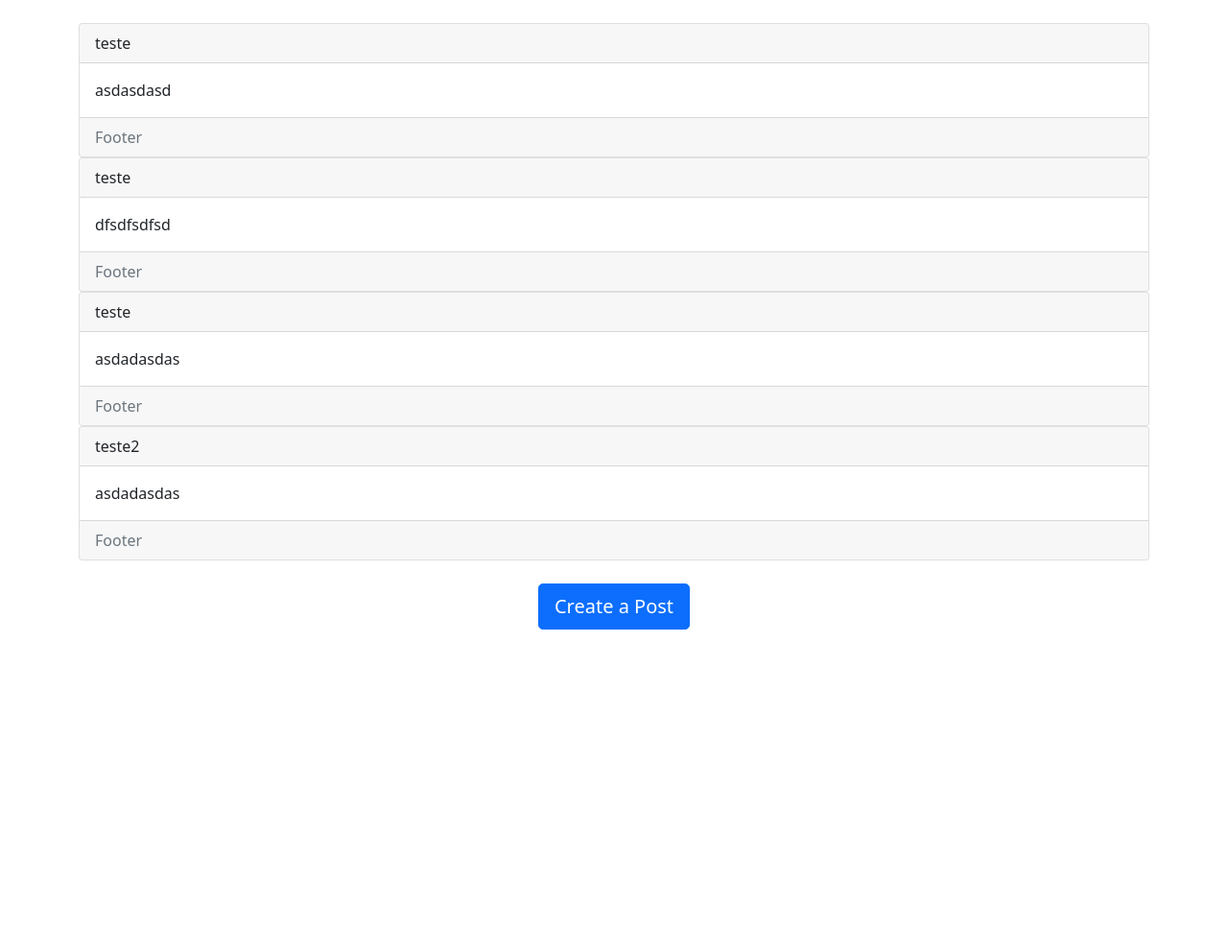
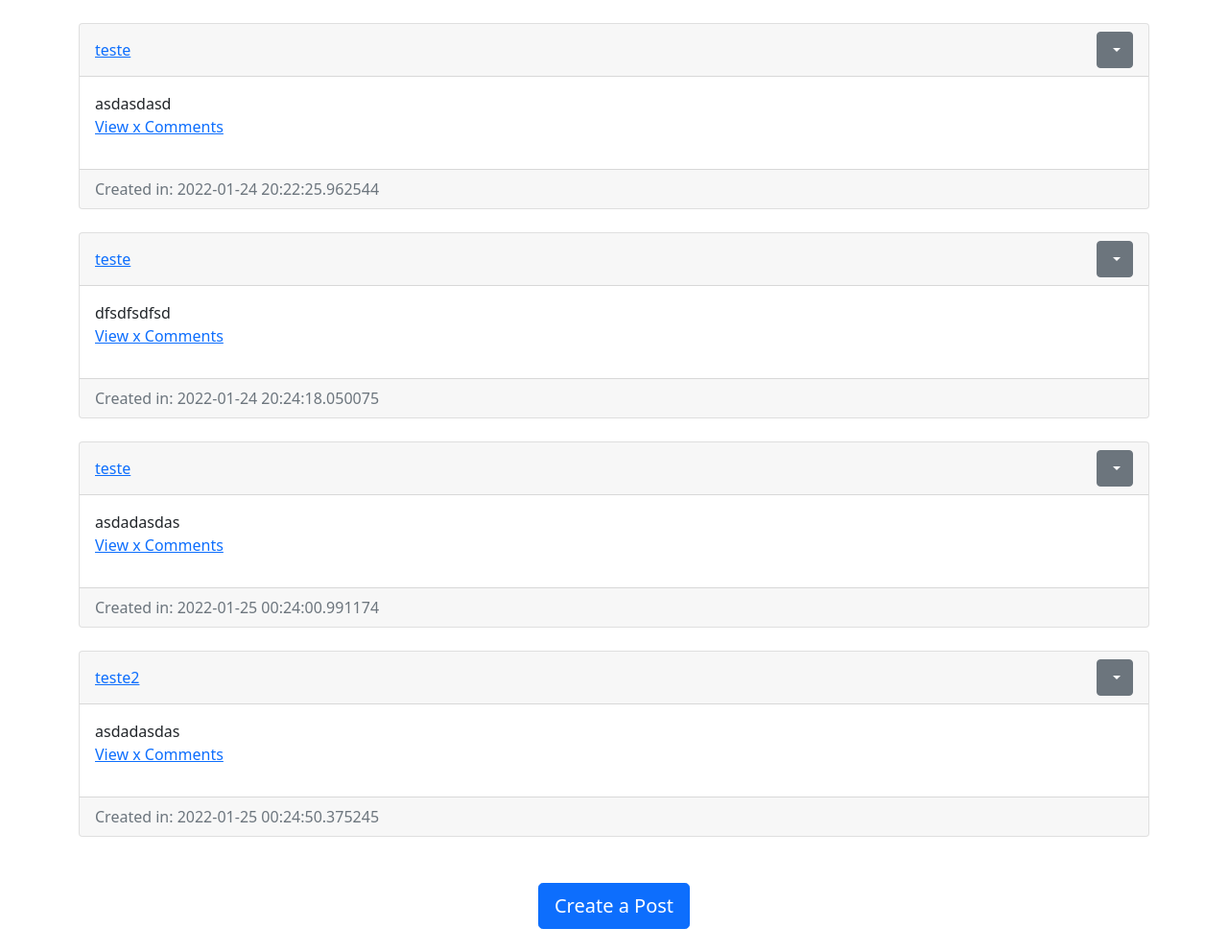
Before and after one commit to lgmarin/Flask-blog, a Flask app: page / in a window 1280 px wide. Shown: the part 56-1048 px from the top of the page at 96% size. Before the commit the page ends 712 px from the top, so only its background shows below. Run offline with Flask 2, Linux system fonts and the light colour scheme; a user stored in the database is signed in; data comes from the database, SQL or seed files in the repository; both versions use the stored data as it was after the commit; parts of the project's set-up code (start-up, migrations or seed data) failed here and were passed over; some libraries are stand-ins or nearby versions.

Commit message:
Improving some of the Bootstrap visuals, prepared models for comments

```diff
--- a/website/auth.py
+++ b/website/auth.py
@@ -77,4 +77,4 @@ def logout():
     Redirect the user to the url for views/home
     """
     logout_user()
-    return redirect(url_for("views.home"))
+    return redirect(url_for('views.home'))
--- a/website/templates/posts.html.j2
+++ b/website/templates/posts.html.j2
@@ -5,12 +5,41 @@
     <div id='posts'>
         {% for post in posts %}
             <div class='card'>
-                <div class="card-header">{{post.user.username}}</div>
+                <div class="card-header d-flex justify-content-between align-items-center">
+                    <a href="">{{post.user.username}}</a>
+                    <div>
+                        <div class="dropdown">
+                            <button class="btn btn-secondary dropdown-toggle" type="button" id="dropdownMenuButton2" data-bs-toggle="dropdown" aria-expanded="false">
+                            </button>
+                            <ul class="dropdown-menu dropdown-menu-dark" aria-labelledby="dropdownMenuButton2">
+                                <li><a class="dropdown-item" href="#">Comment</a></li>
+                                {% if user.id == post.author %}
+                                    <li><hr class="dropdown-divider"></li>
+                                    <li><a class="dropdown-item" href="/delete-post/{{post.id}}">Delete Post</a></li>
+                                {% endif %}
+                            </ul>
+                        </div>
+
+                    </div>
+                </div>
                 <div class="card-body">
-                    <p class="card-text">{{post.text}}</p>
+                    <div class="card-text"><p class="card-text">{{post.text}}</p></div>
+                        <p>
+                            <a data-bs-toggle="collapse" href="#collapseExample" aria-expanded="false" aria-controls="collapseExample">
+                                View x Comments
+                            </a>
+                            </p>
+                            <div class="collapse" id="collapseExample">
+                            <div class="card card-body">
+                                COMMENTS GOES HERE
+                            </div>
+                        </div>
                 </div>
-                <div class="card-footer text-muted">Footer</div>
+                    <div class="card-footer text-muted align-items-right">
+                        Created in: {{post.date_created}}
+                    </div>
             </div>
+            <br/>
         {% endfor %}
     </div>
     <br/>
--- a/website/views.py
+++ b/website/views.py
@@ -1,8 +1,7 @@
-from crypt import methods
 from flask import Blueprint, redirect, render_template, request, url_for, flash
 from flask_login import login_required, current_user
-from .models import User
 from .models import Post
+from .models import Comment
 from . import db
 
 views = Blueprint("views", __name__)
@@ -21,6 +20,7 @@ def home():
 
 # Create Post Route
 @views.route("/create-post", methods=['GET', 'POST'])
+@login_required
 def create_post():
 
     if request.method == 'POST':
@@ -35,3 +35,21 @@ def create_post():
             return redirect(url_for('views.home'))
 
     return render_template('create-post.html.j2', user = current_user)
+
+# Delete Post Route
+@views.route("/delete-post/<id>")
+@login_required
+def delete_post(id):
+
+    post = Post.query.filter_by(id=id).first()
+
+    if not post:
+        flash("Post does not exist!", category='error')
+    elif current_user.id != post.author:
+        flash("You don\'t have permission to delete this post!", category='error')
+    else:
+        db.session.delete(post)
+        db.session.commit()
+        flash("Post deleted!")
+
+    return redirect(url_for('views.home'))
```
Also changed, not shown: website/models.py (+9 -2 lines), website/database.db.
